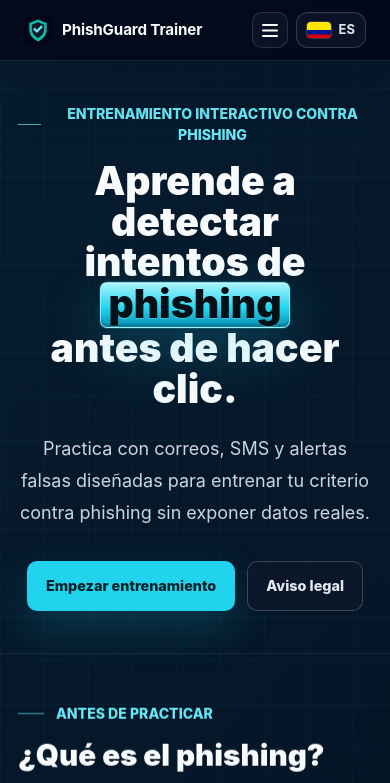
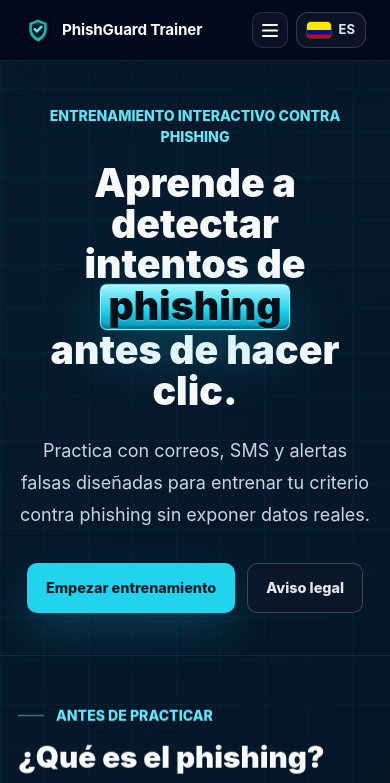
Before and after one commit to juandiegoc30/phishguard-trainer, a website: page web/index.html in a window 390 px wide. Shown: the top 783 px of the page. Drawn offline with Linux system fonts and the light colour scheme.

Commit message:
fix: center hero kicker and remove decorative line on mobile

```diff
--- a/web/assets/css/custom.css
+++ b/web/assets/css/custom.css
@@ -2018,6 +2018,7 @@ label:focus-within {
     border-radius: 0;
     background: rgba(103, 232, 249, 0.72);
 }
+
 
 .hero-section {
     min-height: min(680px, calc(100vh - 76px));
@@ -3183,6 +3184,16 @@ label:focus-within {
         text-align: center;
     }
 
+    .hero-copy .section-kicker {
+        width: 100%;
+        justify-content: center;
+        gap: 0;
+    }
+
+    .hero-copy .section-kicker::before {
+        display: none;
+    }
+
     .hero-cta {
         justify-content: center;
     }
```
